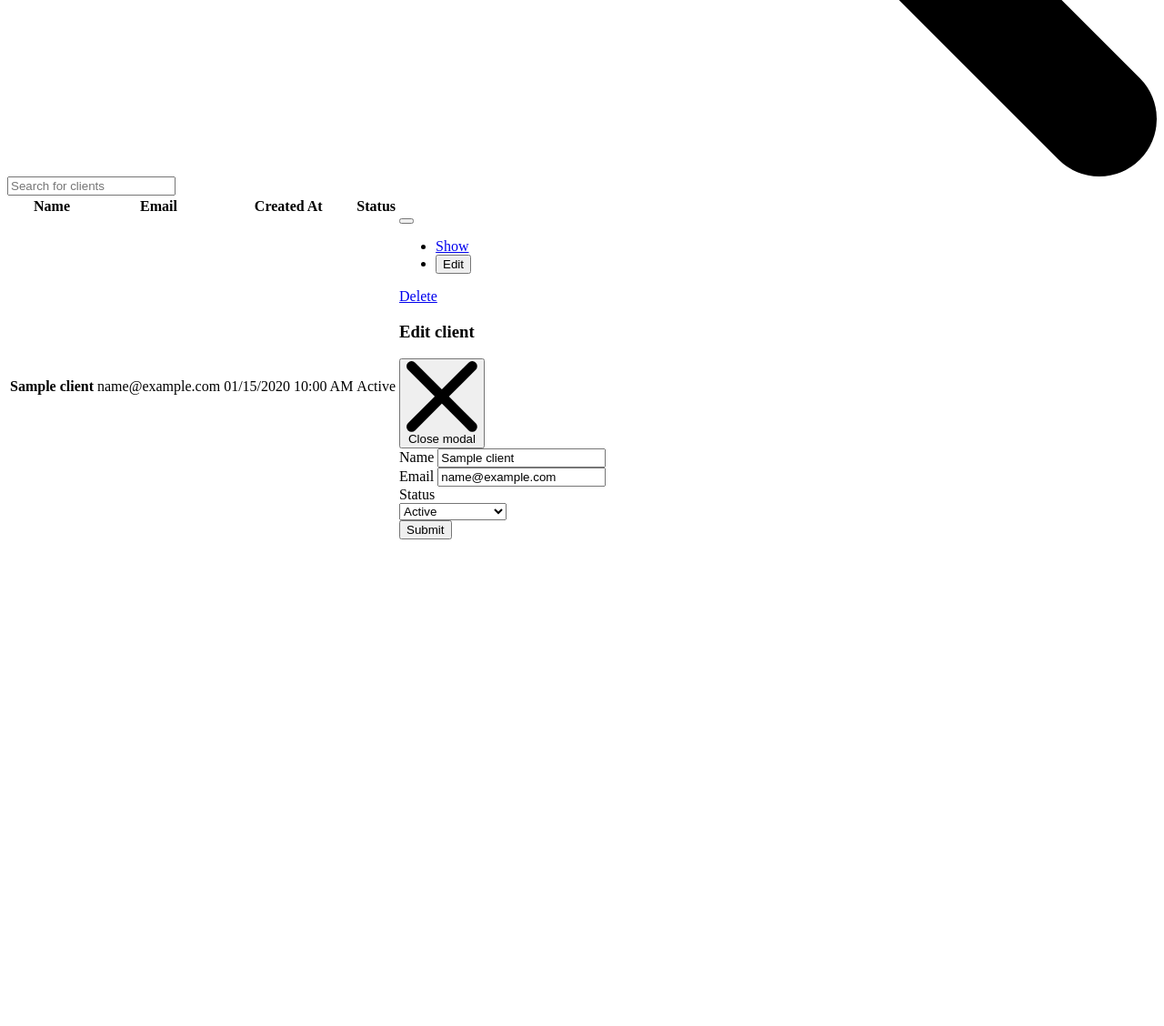
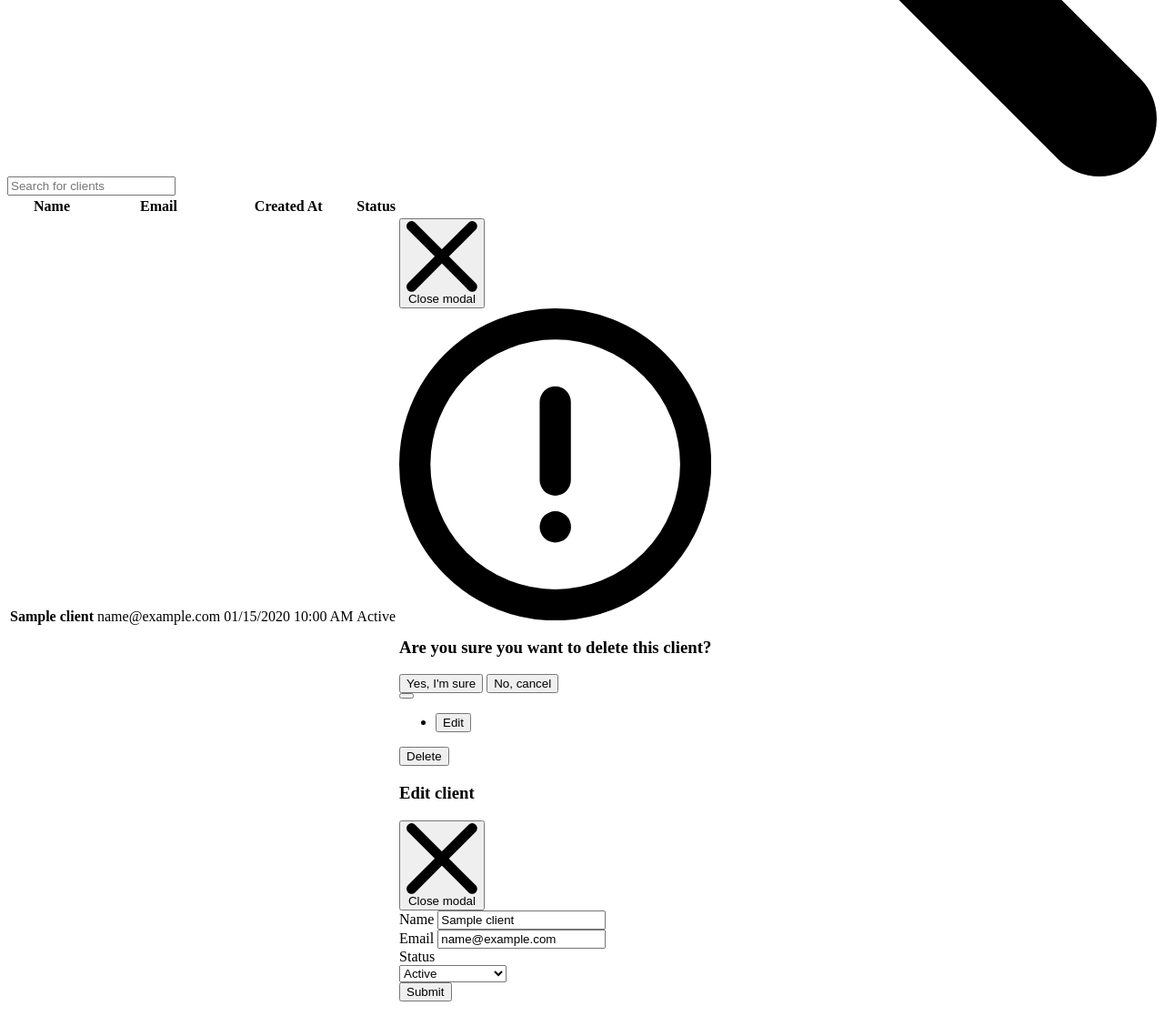
Before and after one commit to RayanEncarnacion/foundation-django-tutorial, a Django app: template src/foundation/templates/client/clients_table.html in a window 1280 px wide. Shown: the part 1294-2422 px from the top of the page at 91% size. Before the commit the page ends 1887 px from the top, so only its background shows below. Run offline with Django 3.2, Linux system fonts and the light colour scheme; the template is opened without the code that fills it: most values are stand-ins (such as "Sample title", 1, 10 or a date in 2020).

Commit message:
feat: Handle client deletion

```diff
--- a/src/foundation/templates/client/clients_table.html
+++ b/src/foundation/templates/client/clients_table.html
@@ -108,6 +108,69 @@
                 </td>
                 <td class="px-4 py-2">
 
+                    <!-- DELETE CLIENT FORM START -->
+                    <form id="delete-client-{{ client.id }}-form"
+                        action="{% url 'delete_client' client.id %}"
+                        method="post">
+                        {% csrf_token %}
+                        <input type="hidden" name="pk" value="{{ client.id }}">
+                    </form>
+                    <!-- DELETE CLIENT FORM END -->
+
+                    <!-- DELETE CLIENT CONFIRMATION START -->
+                    <div id="delete-{{ client.id }}" tabindex="-1"
+                        class="hidden overflow-y-auto overflow-x-hidden fixed top-0 right-0 left-0 z-50 justify-center items-center w-full md:inset-0 h-[calc(100%-1rem)] max-h-full">
+                        <div class="relative p-4 w-full max-w-md max-h-full">
+                            <div
+                                class="relative bg-white rounded-lg shadow-sm dark:bg-gray-700">
+                                <button type="button"
+                                    class="absolute top-3 end-2.5 text-gray-400 bg-transparent hover:bg-gray-200 hover:text-gray-900 rounded-lg text-sm w-8 h-8 ms-auto inline-flex justify-center items-center dark:hover:bg-gray-600 dark:hover:text-white"
+                                    data-modal-hide="delete-{{ client.id }}">
+                                    <svg class="w-3 h-3" aria-hidden="true"
+                                        xmlns="http://www.w3.org/2000/svg"
+                                        fill="none" viewBox="0 0 14 14">
+                                        <path stroke="currentColor"
+                                            stroke-linecap="round"
+                                            stroke-linejoin="round"
+                                            stroke-width="2"
+                                            d="m1 1 6 6m0 0 6 6M7 7l6-6M7 7l-6 6" />
+                                    </svg>
+                                    <span class="sr-only">Close modal</span>
+                                </button>
+                                <div class="p-4 md:p-5 text-center">
+                                    <svg class="mx-auto mb-4 text-gray-400 w-12 h-12 dark:text-gray-200"
+                                        aria-hidden="true"
+                                        xmlns="http://www.w3.org/2000/svg"
+                                        fill="none" viewBox="0 0 20 20">
+                                        <path stroke="currentColor"
+                                            stroke-linecap="round"
+                                            stroke-linejoin="round"
+                                            stroke-width="2"
+                                            d="M10 11V6m0 8h.01M19 10a9 9 0 1 1-18 0 9 9 0 0 1 18 0Z" />
+                                    </svg>
+                                    <h3
+                                        class="mb-5 text-lg font-normal text-gray-500 dark:text-gray-400">
+                                        Are you sure you want to delete this
+                                        client?</h3>
+                                    <button
+                                        data-modal-hide="delete-{{ client.id }}"
+                                        type="submit"
+                                        form="delete-client-{{ client.id }}-form"
+                                        class="text-white bg-red-600 hover:bg-red-800 focus:ring-4 focus:outline-none focus:ring-red-300 dark:focus:ring-red-800 font-medium rounded-lg text-sm inline-flex items-center px-5 py-2.5 text-center">
+                                        Yes, I'm sure
+                                    </button>
+                                    <button
+                                        data-modal-hide="delete-{{ client.id }}"
+                                        type="button"
+                                        class="py-2.5 px-5 ms-3 text-sm font-medium text-gray-900 focus:outline-none bg-white rounded-lg border border-gray-200 hover:bg-gray-100 hover:text-blue-700 focus:z-10 focus:ring-4 focus:ring-gray-100 dark:focus:ring-gray-700 dark:bg-gray-800 dark:text-gray-400 dark:border-gray-600 dark:hover:text-white dark:hover:bg-gray-700">No,
+                                        cancel</button>
+                                </div>
+                            </div>
+                        </div>
+                    </div>
+                    <!-- DELETE CLIENT CONFIRMATION END -->
+
+                    <!-- ACTIONS DROPDOWN START -->
                     <button id="dropdownDefaultButton-{{ client.id }}"
                         data-dropdown-toggle="dropdown-{{ client.id }}"
                         class="inline-flex items-center p-0.5 text-sm font-medium text-center text-gray-500 hover:text-gray-800 rounded-lg focus:outline-none dark:text-gray-400 dark:hover:text-gray-100"
@@ -126,10 +189,6 @@
                         <ul class="py-0 text-sm dark:text-gray-200"
                             aria-labelledby="dropdownDefaultButton-{{ client.id }}">
                             <li>
-                                <a href="#"
-                                    class="block px-4 py-2 hover:bg-gray-100 dark:hover:bg-gray-600">Show</a>
-                            </li>
-                            <li>
                                 <button
                                     data-modal-target="editClientModal-{{ client.id }}"
                                     data-modal-show="editClientModal-{{ client.id }}"
@@ -137,11 +196,15 @@
                             </li>
                         </ul>
                         <div>
-                            <a href="#"
-                                class="block font-bold px-4 py-2 text-sm text-red-500 hover:bg-gray-100 dark:hover:bg-gray-600">Delete</a>
+                            <button type="button"
+                                data-modal-target="delete-{{ client.id }}"
+                                data-modal-toggle="delete-{{ client.id }}"
+                                class="text-left w-full font-bold px-4 py-2 text-sm text-red-500 hover:bg-gray-100 dark:hover:bg-gray-600">Delete</button>
                         </div>
                     </div>
+                    <!-- ACTIONS DROPDOWN START -->
 
+                    <!-- EDIT CLIENT MODAL START -->
                     <div id="editClientModal-{{ client.id }}" tabindex="-1"
                         aria-hidden="true"
                         class="fixed top-0 left-0 right-0 z-50 items-center justify-center hidden w-full p-4 overflow-x-hidden overflow-y-auto md:inset-0 h-[calc(100%-1rem)] max-h-full">
@@ -230,6 +293,7 @@
                             </form>
                         </div>
                     </div>
+                    <!-- EDIT CLIENT MODAL END -->
                 </td>
             </tr>
             {% empty %}
--- a/src/foundation/urls.py
+++ b/src/foundation/urls.py
@@ -11,6 +11,7 @@ urlpatterns = [
     path('', views.index, name="index"),
     path('create/client', views.create_client, name="create_client"),
     path('client/<int:pk>/update', views.update_client, name="update_client"),
+    path('client/<int:pk>/delete', views.delete_client, name="delete_client"),
     path('clients',
          views.ClientListView.as_view(template_name="client/list.html"), name="clients"),
 
```
Also changed, not shown: src/foundation/views.py (+9 -1 lines).
